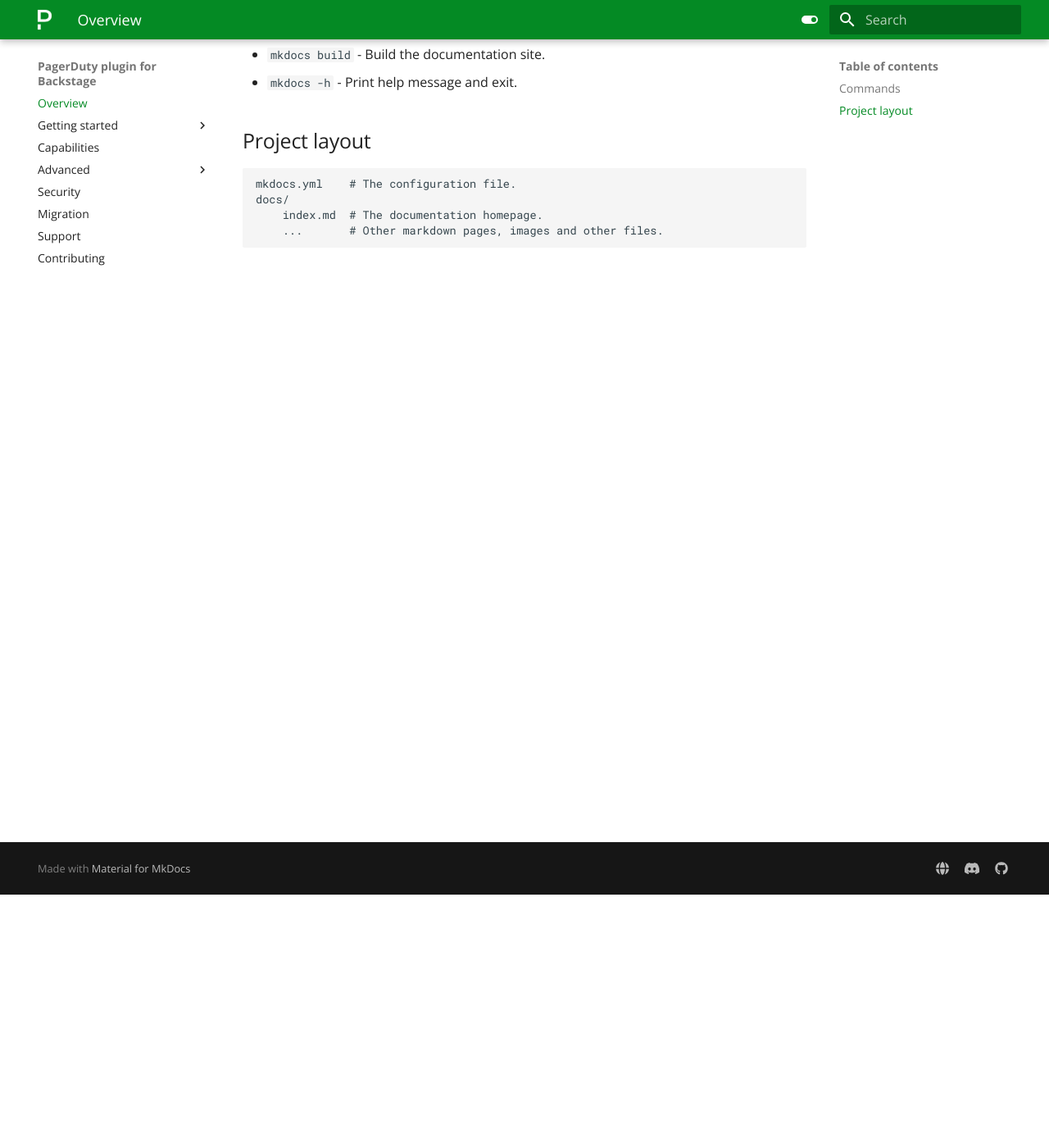
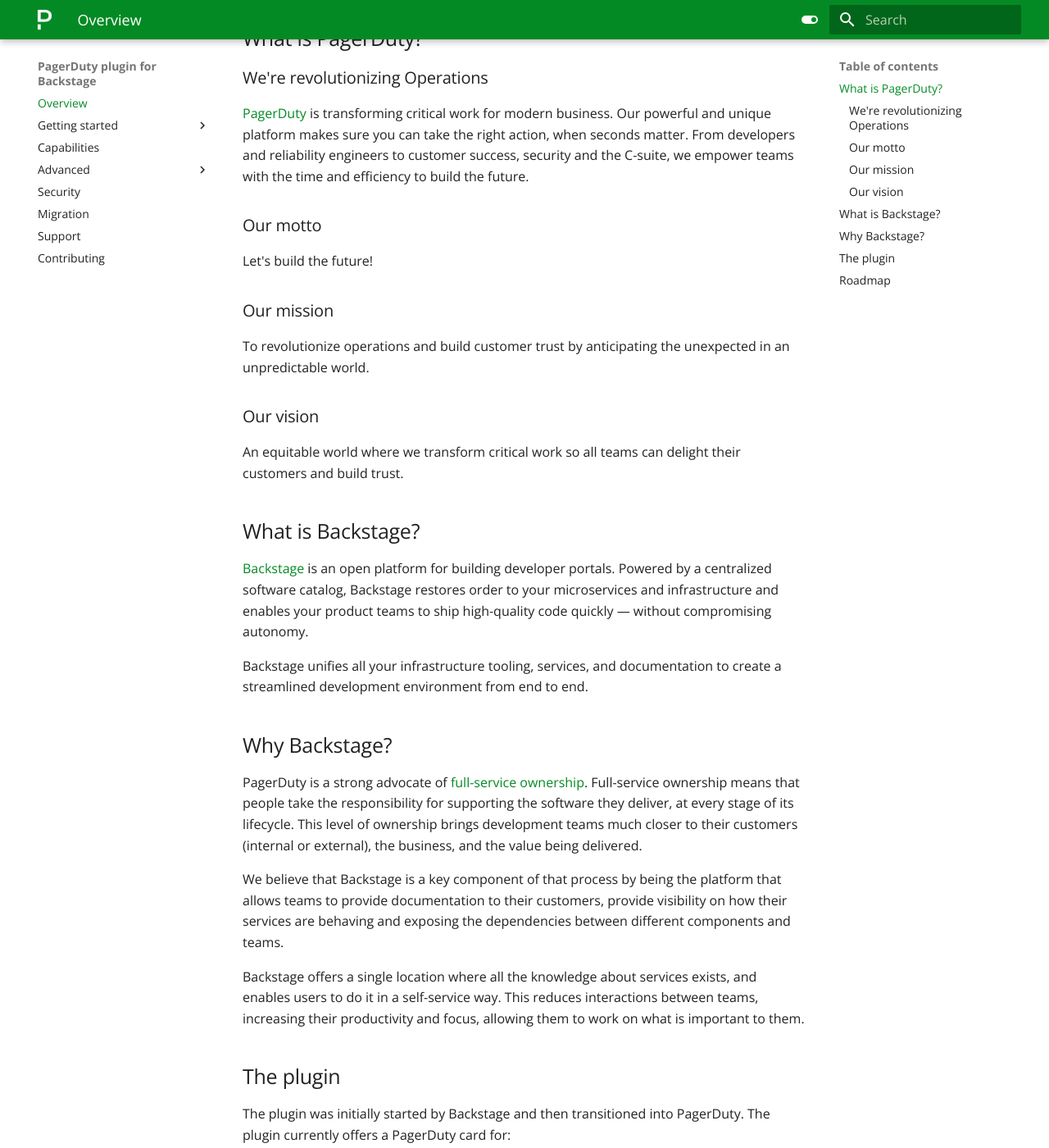
Before and after one commit to PagerDuty/backstage-plugin-docs, an MkDocs documentation site: the page built from docs/index.md, in a window 1280 px wide and 1400 px high, scrolled down 309 px. Shown: the whole window at 82% size. Built offline with MkDocs 1.6.1 and Material for MkDocs 9.7.7, drawn with Linux system fonts in a browser that asks for light colours; some of the changed text lies outside the part shown.

Commit message:
docs(docs): :memo: overview and pagerduty integration steps complete
overview and pagerduty integration steps complete

Signed-off-by: Tiago Barbosa <tbarbos@hotmail.com>

```diff
--- a/docs/index.md
+++ b/docs/index.md
@@ -1,17 +1,58 @@
-# Overview
+# Welcome 👋
 
-For full documentation visit [mkdocs.org](https://www.mkdocs.org).
+If you are looking for documentation on how to use and configure the PagerDuty plugin for Backstage you are in the right place!
 
-## Commands
+Before you start let's just set our baseline straight and explain who we are and why we are doing this.
 
-* `mkdocs new [dir-name]` - Create a new project.
-* `mkdocs serve` - Start the live-reloading docs server.
-* `mkdocs build` - Build the documentation site.
-* `mkdocs -h` - Print help message and exit.
+## What is PagerDuty?
 
-## Project layout
+### We're revolutionizing Operations
 
-    mkdocs.yml    # The configuration file.
-    docs/
-        index.md  # The documentation homepage.
-        ...       # Other markdown pages, images and other files.
+[PagerDuty](https://www.pagerduty.com/) is transforming critical work for modern business. Our powerful and unique platform makes sure you can take the right action, when seconds matter. From developers and reliability engineers to customer success, security and the C-suite, we empower teams with the time and efficiency to build the future.
+
+### Our motto
+
+Let's build the future!
+
+### Our mission
+
+To revolutionize operations and build customer trust by anticipating the unexpected in an unpredictable world.
+
+### Our vision
+
+An equitable world where we transform critical work so all teams can delight their customers and build trust.
+
+## What is Backstage?
+
+[Backstage](https://backstage.io/) is an open platform for building developer portals. Powered by a centralized software catalog, Backstage restores order to your microservices and infrastructure and enables your product teams to ship high-quality code quickly — without compromising autonomy.
+
+Backstage unifies all your infrastructure tooling, services, and documentation to create a streamlined development environment from end to end.
+
+## Why Backstage?
+
+PagerDuty is a strong advocate of [full-service ownership](https://ownership.pagerduty.com/). Full-service ownership means that people take the responsibility for supporting the software they deliver, at every stage of its lifecycle. This level of ownership brings development teams much closer to their customers (internal or external), the business, and the value being delivered.
+
+We believe that Backstage is a key component of that process by being the platform that allows teams to provide documentation to their customers, provide visibility on how their services are behaving and exposing the dependencies between different components and teams.
+
+Backstage offers a single location where all the knowledge about services exists, and enables users to do it in a self-service way. This reduces interactions between teams, increasing their productivity and focus, allowing them to work on what is important to them.
+
+## The plugin
+
+The plugin was initially started by Backstage and then transitioned into PagerDuty. The plugin currently offers a PagerDuty card for:
+
+- Displaying relevant PagerDuty information about an entity within Bacsktage, such as active incidents or recent changes.
+- Quickly check who is on call for a service.
+- Trigger an incident to the currently on call responder(s) for a service.
+
+The scope for the plugin is quite limited at the time but we are working on bringing new features based on customer feedback. We welcome all feedback so if you have any [bugs](https://github.com/PagerDuty/backstage-plugin/issues/new?assignees=&labels=bug&projects=&template=bug_report.md&title=) to report or [feature requests](https://github.com/PagerDuty/backstage-plugin/issues/new?assignees=&labels=enhancement&projects=&template=feature_request.md&title=) to raise we **thank you**.
+
+## Roadmap
+
+We are working on some cool new features and capabilities. Here are some of them:
+
+- [ ] Improving UI for the existing PagerDuty Card
+- [ ] Adding support for adding multiple services on the same card
+- [ ] Adding support for a Team PagerDuty card
+- [ ] Create scaffolder action to allow services to be created in PagerDuty
+
+For more details on what is in progress and what we are considering refer to the [project page](https://github.com/orgs/PagerDuty/projects/22) on GitHub.
--- a/mkdocs.yml
+++ b/mkdocs.yml
@@ -41,8 +41,8 @@
 nav:
   - Overview: index.md
   - Getting started:
-    - On PagerDuty: getting-started/pagerduty.md
-    - On Backstage: getting-started/backstage.md
+    - PagerDuty integration: getting-started/pagerduty.md
+    - Configuring Backstage: getting-started/backstage.md
   - Capabilities: capabilities.md
   - Advanced:
     - Service annotiations: advanced/annotate-with-service.md
@@ -52,3 +52,8 @@
   - Migration: migration.md
   - Support: support.md
   - Contributing: contributing.md
+
+markdown_extensions:
+  - pymdownx.tasklist:
+      custom_checkbox: true
+  - admonition
```
Also changed, not shown: docs/getting-started.md (deleted, +0 -1 lines), docs/getting-started/pagerduty.md (+61 -0 lines), docs/images/create-backstage-service-integration.png (added), docs/images/create-general-api-key.png (added).
